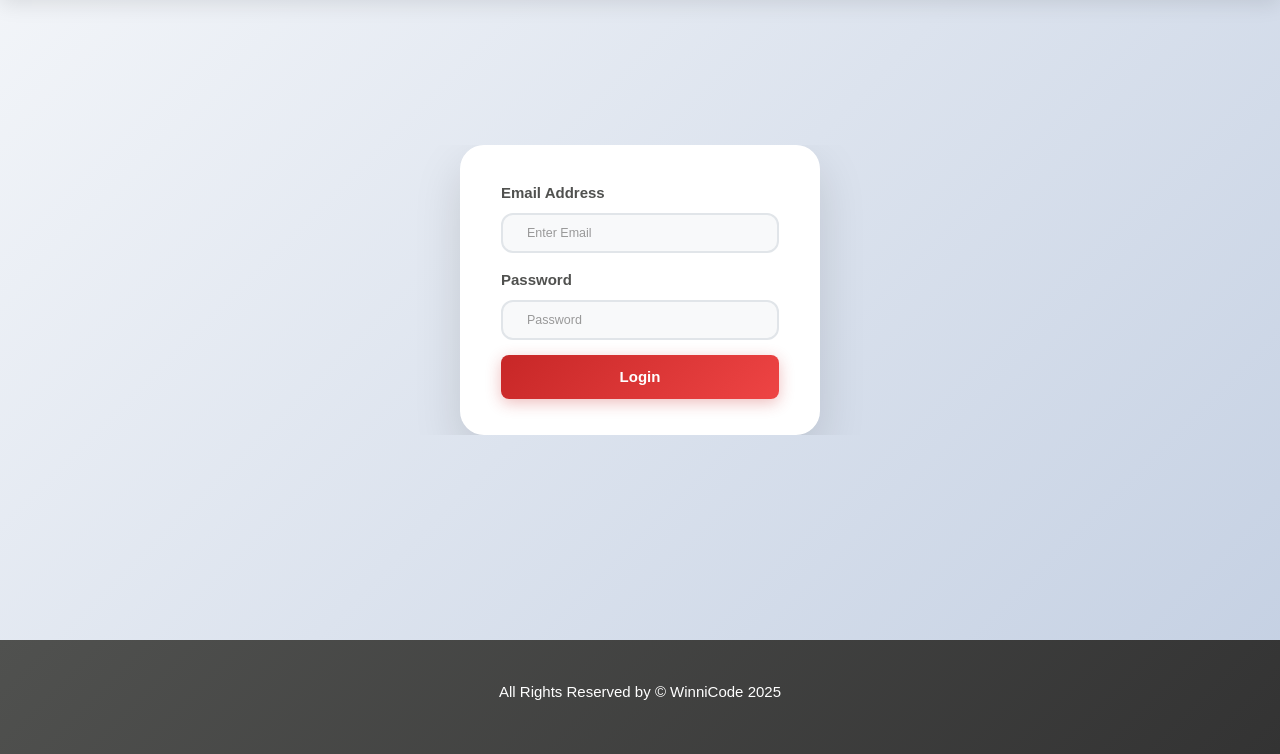
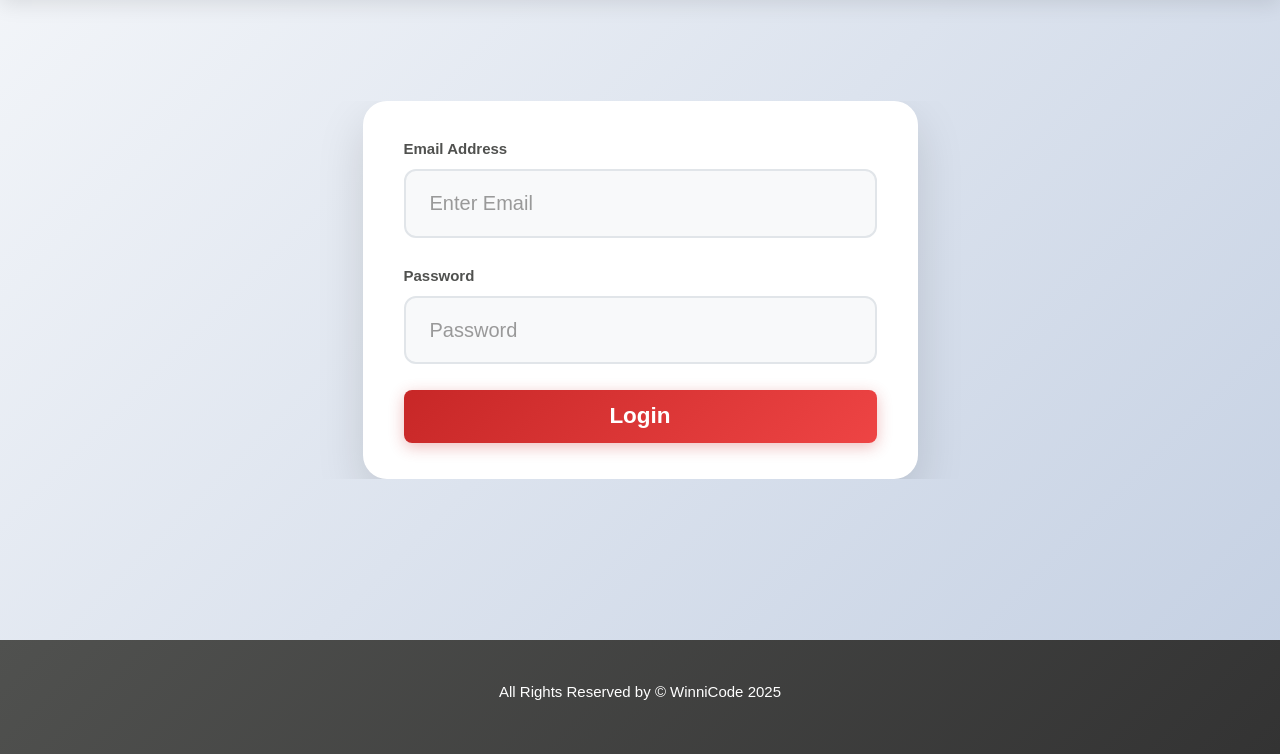
Before and after one commit to Mesayaaa/NewsPortal, a PHP site: page /admin/login.php in a window 1280 px wide. Shown: the part 130-884 px from the top of the page. Run offline with PHP 8.4, Linux system fonts and the light colour scheme; some libraries are stand-ins or nearby versions.

Commit message:
`Updated admin login page styles and layout`

```diff
--- a/admin/login.php
+++ b/admin/login.php
@@ -87,7 +87,7 @@ if (isset($_POST['login-submit'])) {
 
   <link rel="stylesheet" href="https://maxcdn.bootstrapcdn.com/bootstrap/3.3.7/css/bootstrap.min.css" />
   <link rel="icon" href="../assets/images/favicon.ico" type="image/x-icon" />
-  <link href="../assets/css/admin/style.css" rel="stylesheet" />
+  <link href="../assets/css/admin/style.css?v=<?php echo time(); ?>" rel="stylesheet" />
   <link href="../assets/css/partials/1-variables.css" rel="stylesheet" />
 
   <!-- SWEETALERT2 CSS & JS -->
--- a/assets/css/admin/style.css
+++ b/assets/css/admin/style.css
@@ -119,6 +119,65 @@ body {
 
 .swal2-popup.swal-delete-popup .swal2-styled {
   font-size: var(--ts-lg);
+}
+
+/* ===============================
+   ADMIN LOGIN (SCOPED ONLY)
+   =============================== */
+/* Make only the admin login page form and text larger and clearer */
+.login-main .well {
+  padding: 48px 40px;
+  border-radius: 16px;
+  box-shadow: 0 14px 35px rgba(0, 0, 0, 0.08);
+  background: #ffffff;
+}
+
+.login-title {
+  font-size: 3.25rem;
+  font-weight: 700;
+}
+
+.login-main label {
+  font-size: 2.25rem !important; /* ~36px; override #login label */
+  margin-bottom: 14px;
+}
+
+.login-main .form-control {
+  font-size: 2rem !important; /* ~32px; override global .form-control */
+  padding: 28px 24px;
+  height: auto;
+  border-radius: 20px;
+}
+
+/* Match placeholder size with input text */
+.login-main .form-control::placeholder {
+  font-size: 2rem;
+}
+
+.login-main .btn.btn-danger.btn-block {
+  font-size: 2.25rem !important;
+  /*~36px:;
+  override#login.btn*/padding: 10px 10px !important;
+  border-radius: 22px;
+  -webkit-border-radius: 22px;
+  -moz-border-radius: 22px;
+  -ms-border-radius: 22px;
+  -o-border-radius: 22px;
+}
+
+/* Increase spacing between fields for visual scale */
+.login-main .form-group {
+  margin-bottom: 26px;
+}
+
+/* Widen the login form column on desktop, scoped to login page only */
+@media (min-width: 992px) {
+  .login-main .col-md-4 {
+    width: 50%; /* behave like col-md-6 on this page */
+  }
+  .login-main .col-md-offset-4 {
+    margin-left: 25%; /* keep centered */
+  }
 }
 #main, .container, .container-fluid {
   max-width: 100vw;
```
